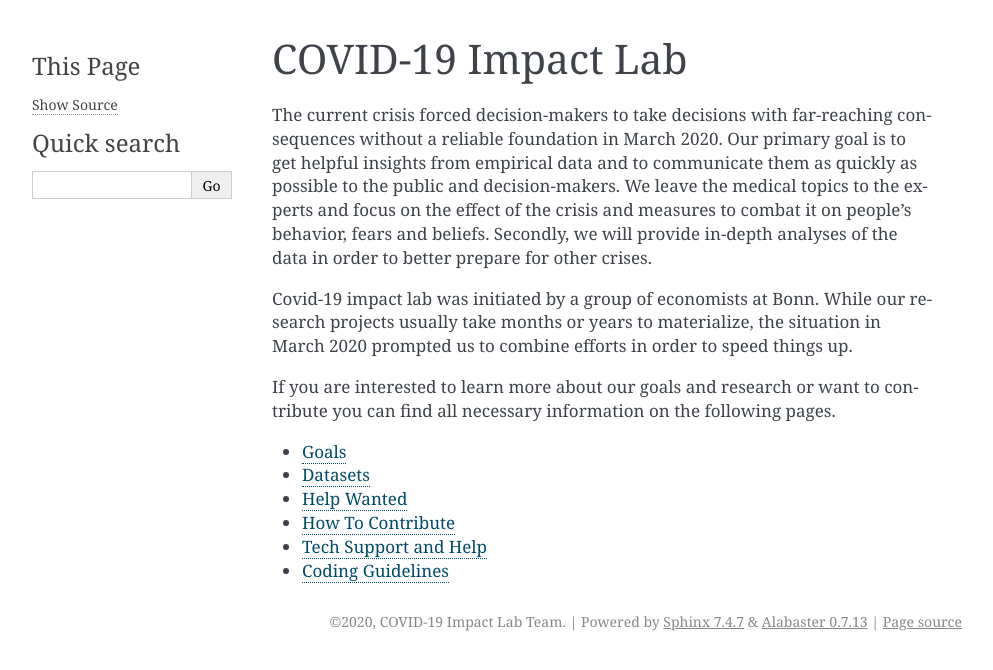
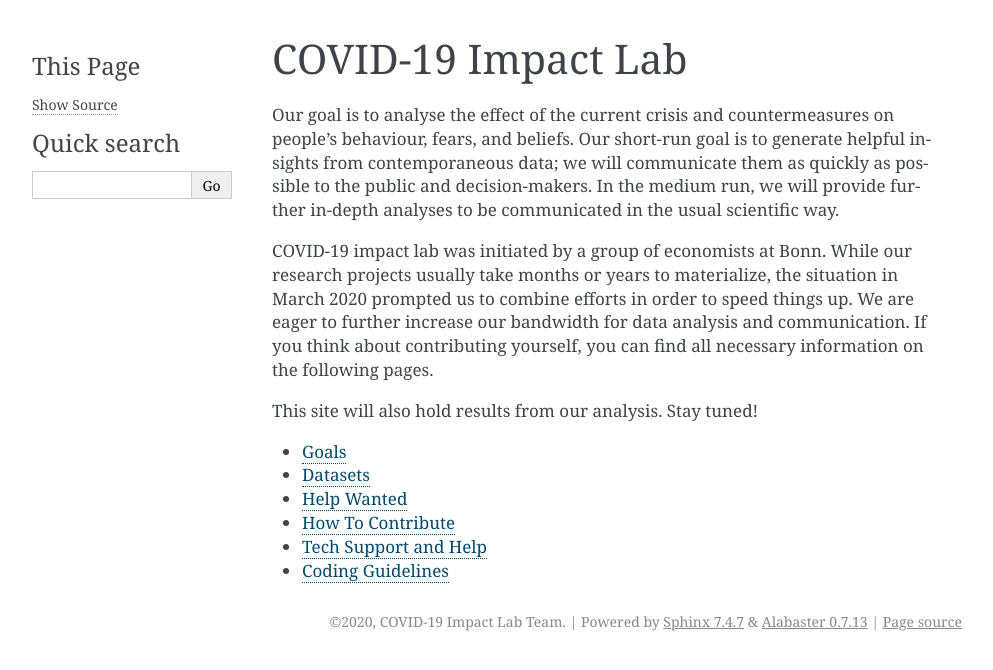
Before and after one commit to covid-19-impact-lab/covid-19-impact-lab, a Sphinx documentation site: the page built from docs/source/index.rst, in a window 1280 px wide. Shown: the top 670 px of the page, without its empty margins (148-1141 px from the left). Built offline with Sphinx 7.4.7, drawn with Linux system fonts in a browser that asks for light colours.

Commit message:
Change description of mission a bit.

```diff
--- a/docs/source/index.rst
+++ b/docs/source/index.rst
@@ -6,11 +6,11 @@
 COVID-19 Impact Lab
 ===================
 
-The current crisis forced decision-makers to take decisions with far-reaching consequences without a reliable foundation in March 2020. Our primary goal is to get helpful insights from empirical data and to communicate them as quickly as possible to the public and decision-makers. We leave the medical topics to the experts and focus on the effect of the crisis and measures to combat it on people's behavior, fears and beliefs. Secondly, we will provide in-depth analyses of the data in order to better prepare for other crises.
+Our goal is to analyse the effect of the current crisis and countermeasures on people's behaviour, fears, and beliefs. Our short-run goal is to generate helpful insights from contemporaneous data; we will communicate them as quickly as possible to the public and decision-makers. In the medium run, we will provide further in-depth analyses to be communicated in the usual scientific way.
 
-Covid-19 impact lab was initiated by a group of economists at Bonn. While our research projects usually take months or years to materialize, the situation in March 2020 prompted us to combine efforts in order to speed things up.
+COVID-19 impact lab was initiated by a group of economists at Bonn. While our research projects usually take months or years to materialize, the situation in March 2020 prompted us to combine efforts in order to speed things up. We are eager to further increase our bandwidth for data analysis and communication. If you think about contributing yourself, you can find all necessary information on the following pages.
 
-If you are interested to learn more about our goals and research or want to contribute you can find all necessary information on the following pages.
+This site will also hold results from our analysis. Stay tuned!
 
 .. toctree::
    :maxdepth: 1
```
